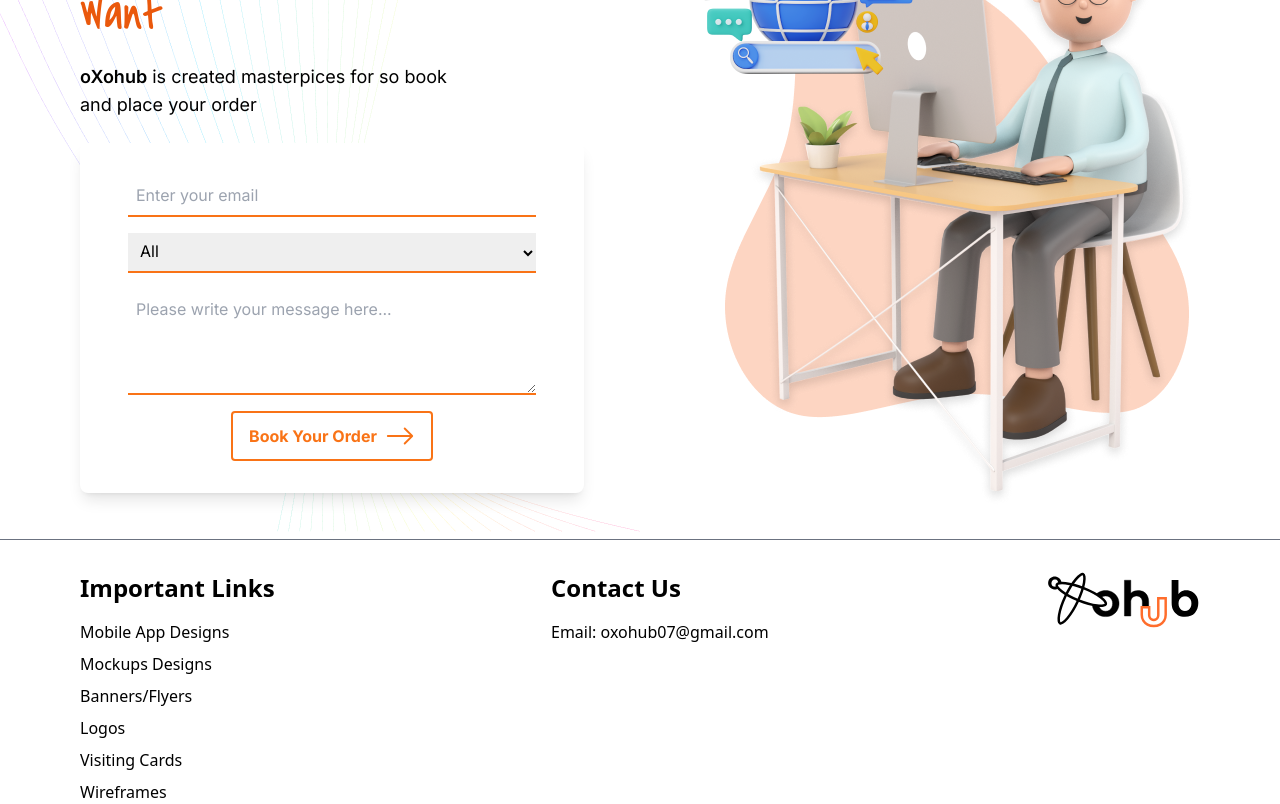
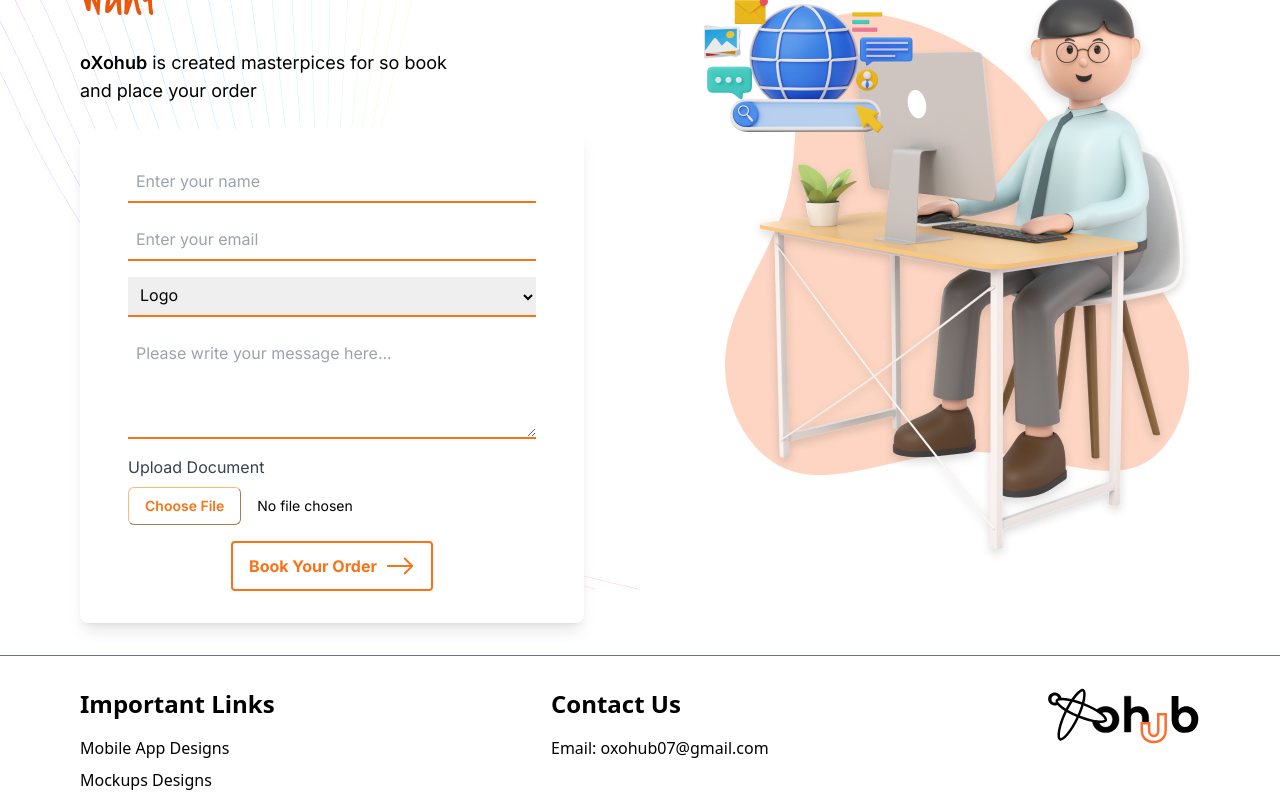
Before and after one commit to bhavnapathania/oxoHub, a Next.js app: page / in a window 1280 px wide. Shown: the part 2000-2804 px from the top of the page. Built offline with nearby package versions, Linux system fonts and the light colour scheme.

Commit message:
add cloudinary and formik form

```diff
--- a/package.json
+++ b/package.json
@@ -9,6 +9,8 @@
     "lint": "next lint"
   },
   "dependencies": {
+    "emailjs-com": "^3.2.0",
+    "formik": "^2.4.6",
     "next": "14.2.3",
     "react": "^18",
     "react-dom": "^18",
--- a/src/app/components/common/form/index.jsx
+++ b/src/app/components/common/form/index.jsx
@@ -1,18 +1,111 @@
-import React from "react";
-import { BsArrowRight } from "react-icons/bs";
+"use client";
+import React, { useState } from "react";
+import { useFormik } from "formik";
+import { BsArrowRight, BsArrowRepeat } from "react-icons/bs";
+import emailjs from "emailjs-com";
 
-function Form({ btnLabel, placeholderText, icon, options }) {
+const UploadFormikForm = ({ btnLabel, placeholderText, options }) => {
+  const [isLoading, setIsLoading] = useState(false); // State to manage loading
+
+  const formik = useFormik({
+    initialValues: {
+      name: "",
+      email: "",
+      description: "",
+      file: null,
+      option: "",
+    },
+    onSubmit: async (values, { resetForm }) => {
+      setIsLoading(true);
+
+      // Upload file to Cloudinary
+      const data = new FormData();
+      data.append("file", values.file);
+      data.append("upload_preset", "oxoHub");
+      data.append("name", values.name);
+      data.append("email", values.email);
+      data.append("logo", values.option);
+      data.append("description", values.description);
+
+      try {
+        const cloudinaryResponse = await fetch(
+          `https://api.cloudinary.com/v1_1/daffsbhax/image/upload`,
+          {
+            method: "POST",
+            body: data,
+          }
+        );
+
+        if (cloudinaryResponse.ok) {
+          const cloudinaryResult = await cloudinaryResponse.json();
+          console.log("Upload successful:", cloudinaryResult);
+
+          // Send email using EmailJS
+          await emailjs.send(
+            "service_7ii6dcg", // Replace with your EmailJS service ID
+            "template_u315m92", // Replace with your EmailJS template ID
+            {
+              name: values.name,
+              email: values.email,
+              description: values.description,
+              file_url: cloudinaryResult.secure_url, // Include the Cloudinary URL in the email
+              logo: values.option, // Include the selected option in the email
+            },
+            "__nHbPsErxW9PNH-W" // Replace with your EmailJS user ID
+          );
+
+          console.log("Email sent successfully!");
+          resetForm(); // Reset form fields after successful submission
+          formik.setFieldValue("file", null);
+        } else {
+          console.error("Upload to Cloudinary failed");
+        }
+      } catch (error) {
+        console.error("An error occurred while uploading:", error);
+      } finally {
+        setIsLoading(false); // Set loading to false after submission is completed
+      }
+    },
+  });
+
   return (
-    <div className="w-[100%] mx-5 md:mx-0 bg-white shadow-lg p-6 md:py-8 md:px-12 rounded-lg">
+    <form
+      onSubmit={formik.handleSubmit}
+      className="w-[100%] mx-5 md:mx-0 bg-white shadow-lg p-6 md:py-8 md:px-12 rounded-lg"
+    >
       <div className="mb-4">
         <input
+          name="name"
+          type="text"
+          onChange={formik.handleChange}
+          value={formik.values.name}
+          placeholder="Enter your name"
           className="block w-full p-2 border-b-2 border-orange-500 focus:outline-none"
-          placeholder="Enter your email"
-          type="email"
+          required
         />
       </div>
       <div className="mb-4">
-        <select className="block w-full p-2 border-b-2 border-orange-500 focus:outline-none">
+        <input
+          name="email"
+          type="email"
+          onChange={formik.handleChange}
+          value={formik.values.email}
+          placeholder="Enter your email"
+          className="block w-full p-2 border-b-2 border-orange-500 focus:outline-none"
+          required
+        />
+      </div>
+      <div className="mb-4">
+        <select
+          name="option"
+          onChange={formik.handleChange}
+          value={formik.values.option}
+          className="block w-full p-2 border-b-2 border-orange-500 focus:outline-none"
+          required
+        >
+          <option value="" disabled>
+            Logo
+          </option>
           {options.map((option, index) => (
             <option key={index} value={option}>
               {option}
@@ -20,23 +113,53 @@ function Form({ btnLabel, placeholderText, icon, options }) {
           ))}
         </select>
       </div>
-
       <div className="mb-4">
         <textarea
+          name="description"
           rows={2}
-          className="block w-full p-2 pb-12 border-b-2 border-orange-500 focus:outline-none placeholder:text-gray-400 "
+          onChange={formik.handleChange}
+          value={formik.values.description}
           placeholder={placeholderText}
+          className="block w-full p-2 pb-12 border-b-2 border-orange-500 focus:outline-none placeholder:text-gray-400"
+        />
+      </div>
+      <div className="mb-4">
+        <label className="block mb-2 text-gray-700">Upload Document</label>
+        <input
+          type="file"
+          name="file"
+          onChange={(event) =>
+            formik.setFieldValue("file", event.target.files[0])
+          }
+          className="block w-full text-sm text-white-500 file:mr-4 file:py-2 file:px-4 file:border file:border-orange-300 file:rounded-md file:text-sm file:font-semibold file:bg-white file:text-orange-500 hover:file:bg-orange-500 hover:file:text-white focus:outline-none"
+          required
         />
       </div>
 
       <div className="flex items-center justify-center">
-        <button className="text-orange-500 border-2 border-orange-500 font-bold py-2 px-4 rounded  flex items-center justify-center hover:bg-orange-600 hover:text-white">
-          {btnLabel}
-          <BsArrowRight size = {30} className="ml-2"/>
+        <button
+          type="submit"
+          disabled={isLoading} // Disable button while loading
+          className={`text-orange-500 border-2 border-orange-500 font-bold py-2 px-4 rounded flex items-center justify-center hover:bg-orange-600 hover:text-white transition-all duration-300 ease-in-out ${
+            isLoading ? "opacity-50 cursor-not-allowed" : ""
+          }`}
+        >
+          {isLoading ? (
+            <div className="flex items-center">
+              <BsArrowRepeat className="animate-spin mr-2" size={24} />{" "}
+              {/* Spinner icon */}
+              Booking...
+            </div>
+          ) : (
+            <>
+              {btnLabel}
+              <BsArrowRight size={30} className="ml-2" />
+            </>
+          )}
         </button>
       </div>
-    </div>
+    </form>
   );
-}
+};
 
-export default Form;
+export default UploadFormikForm;
```
Also changed, not shown: 1 other file (tests, documents, lock files or other folders).
